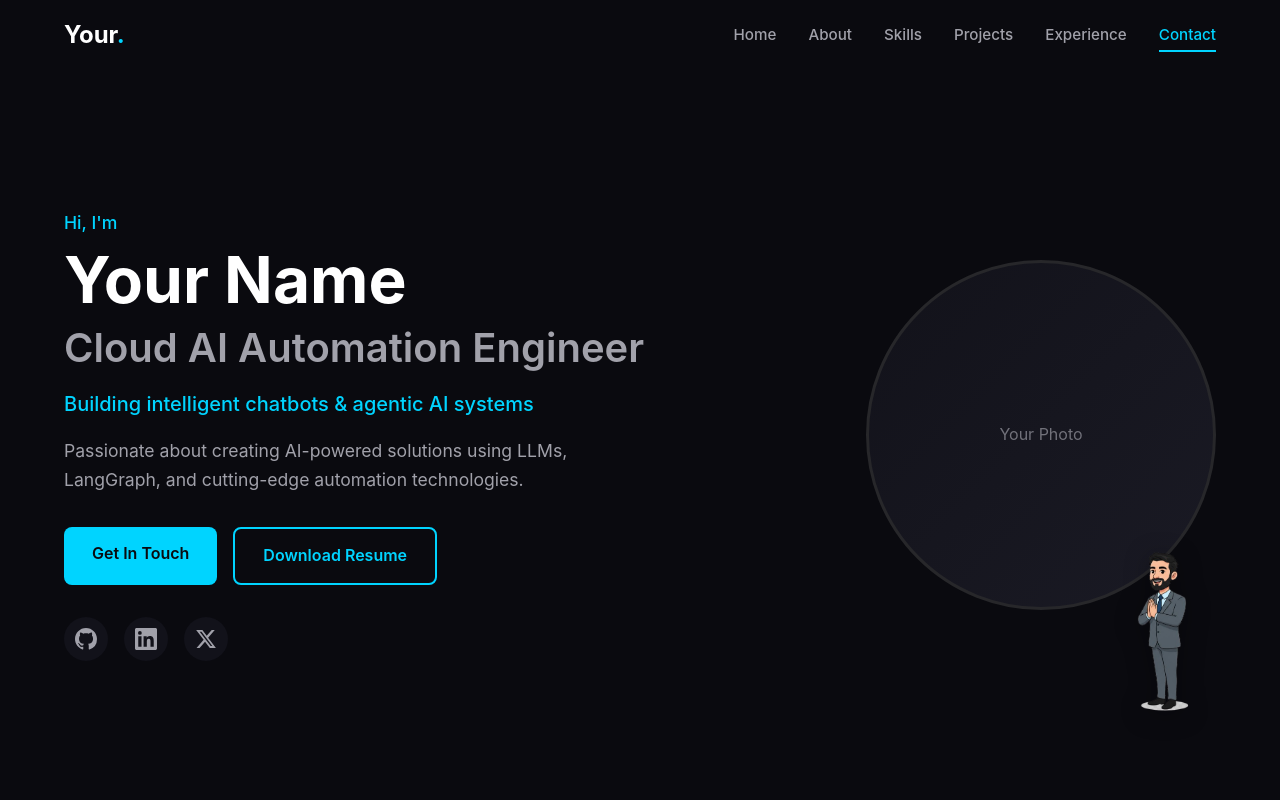
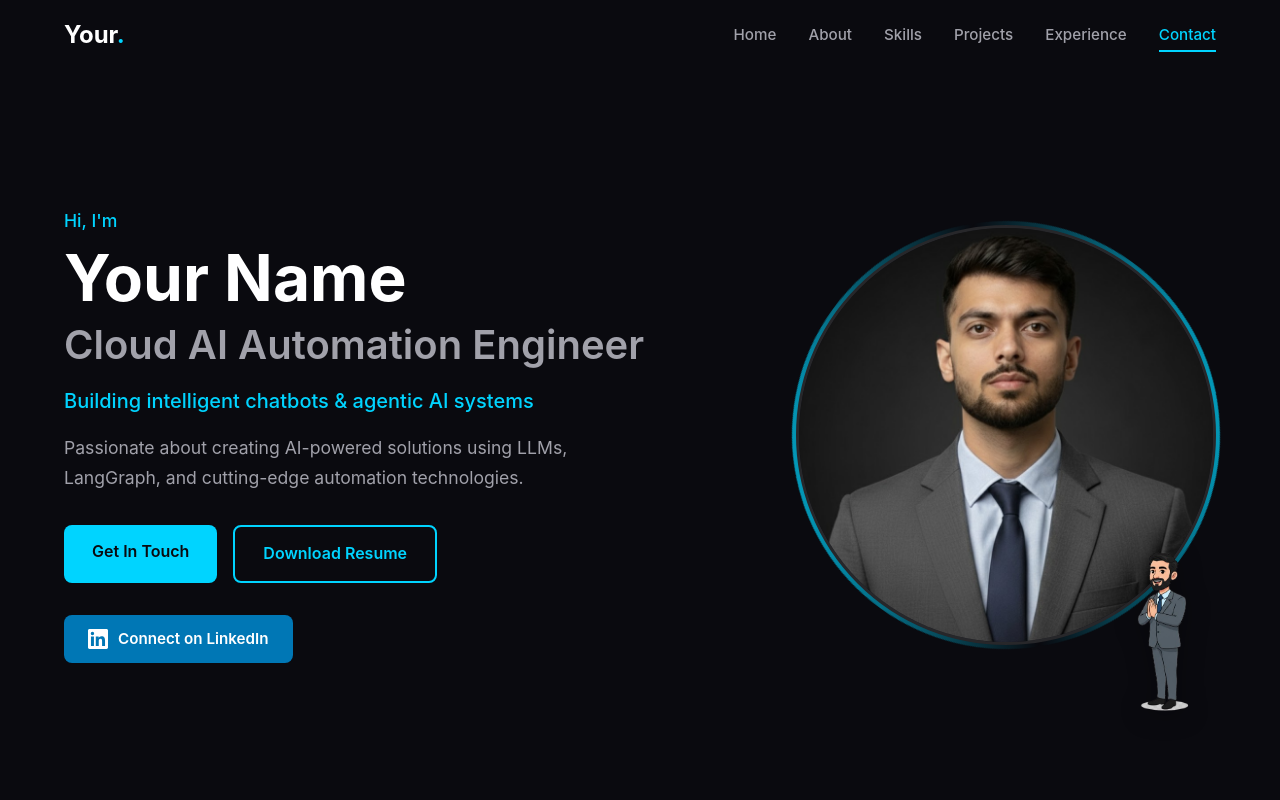
Before and after one commit to Ujjwal1178/Personal_Portfolio_With_React, a React (Vite) app in the folder Frontend/personalPortfolio/: page / in a window 1280 px wide. Shown: the top 800 px of the page. Built offline with nearby package versions, Linux system fonts and the light colour scheme.

Commit message:
Website all done now just we have to add project and personal details

```diff
--- a/Frontend/personalPortfolio/src/data/profile.js
+++ b/Frontend/personalPortfolio/src/data/profile.js
@@ -8,9 +8,7 @@ export const profile = {
   bio: "Passionate about creating AI-powered solutions using LLMs, LangGraph, and cutting-edge automation technologies.",
   resumeUrl: "/resume.pdf",
   social: {
-    github: "https://github.com/yourusername",
     linkedin: "https://linkedin.com/in/yourusername",
-    twitter: "https://twitter.com/yourusername",
   },
   about: {
     description: [
--- a/Frontend/personalPortfolio/src/sections/HeroSection/HeroSection.jsx
+++ b/Frontend/personalPortfolio/src/sections/HeroSection/HeroSection.jsx
@@ -1,5 +1,6 @@
 import { memo } from 'react';
 import { profile } from '../../data';
+import profileHero from '../../assets/profile-hero.png';
 import styles from './HeroSection.module.css';
 
 const HeroSection = memo(function HeroSection() {
@@ -28,53 +29,28 @@ const HeroSection = memo(function HeroSection() {
           </div>
 
           <div className={styles.social}>
-            {profile.social.github && (
-              <a
-                href={profile.social.github}
-                target="_blank"
-                rel="noopener noreferrer"
-                className={styles.socialLink}
-                aria-label="GitHub"
-              >
-                <svg viewBox="0 0 24 24" fill="currentColor" className={styles.icon}>
-                  <path d="M12 0C5.37 0 0 5.37 0 12c0 5.31 3.435 9.795 8.205 11.385.6.105.825-.255.825-.57 0-.285-.015-1.23-.015-2.235-3.015.555-3.795-.735-4.035-1.41-.135-.345-.72-1.41-1.23-1.695-.42-.225-1.02-.78-.015-.795.945-.015 1.62.87 1.845 1.23 1.08 1.815 2.805 1.305 3.495.99.105-.78.42-1.305.765-1.605-2.67-.3-5.46-1.335-5.46-5.925 0-1.305.465-2.385 1.23-3.225-.12-.3-.54-1.53.12-3.18 0 0 1.005-.315 3.3 1.23.96-.27 1.98-.405 3-.405s2.04.135 3 .405c2.295-1.56 3.3-1.23 3.3-1.23.66 1.65.24 2.88.12 3.18.765.84 1.23 1.905 1.23 3.225 0 4.605-2.805 5.625-5.475 5.925.435.375.81 1.095.81 2.22 0 1.605-.015 2.895-.015 3.3 0 .315.225.69.825.57A12.02 12.02 0 0024 12c0-6.63-5.37-12-12-12z"/>
-                </svg>
-              </a>
-            )}
             {profile.social.linkedin && (
               <a
                 href={profile.social.linkedin}
                 target="_blank"
                 rel="noopener noreferrer"
-                className={styles.socialLink}
-                aria-label="LinkedIn"
+                className={styles.linkedinBtn}
               >
                 <svg viewBox="0 0 24 24" fill="currentColor" className={styles.icon}>
                   <path d="M20.447 20.452h-3.554v-5.569c0-1.328-.027-3.037-1.852-3.037-1.853 0-2.136 1.445-2.136 2.939v5.667H9.351V9h3.414v1.561h.046c.477-.9 1.637-1.85 3.37-1.85 3.601 0 4.267 2.37 4.267 5.455v6.286zM5.337 7.433a2.062 2.062 0 01-2.063-2.065 2.064 2.064 0 112.063 2.065zm1.782 13.019H3.555V9h3.564v11.452zM22.225 0H1.771C.792 0 0 .774 0 1.729v20.542C0 23.227.792 24 1.771 24h20.451C23.2 24 24 23.227 24 22.271V1.729C24 .774 23.2 0 22.222 0h.003z"/>
                 </svg>
-              </a>
-            )}
-            {profile.social.twitter && (
-              <a
-                href={profile.social.twitter}
-                target="_blank"
-                rel="noopener noreferrer"
-                className={styles.socialLink}
-                aria-label="Twitter"
-              >
-                <svg viewBox="0 0 24 24" fill="currentColor" className={styles.icon}>
-                  <path d="M18.244 2.25h3.308l-7.227 8.26 8.502 11.24H16.17l-5.214-6.817L4.99 21.75H1.68l7.73-8.835L1.254 2.25H8.08l4.713 6.231zm-1.161 17.52h1.833L7.084 4.126H5.117z"/>
-                </svg>
+                <span>Connect on LinkedIn</span>
               </a>
             )}
           </div>
         </div>
 
         <div className={styles.imageWrapper}>
-          {/* Placeholder for profile image */}
-          <div className={styles.imagePlaceholder}>
-            <span className={styles.placeholderText}>Your Photo</span>
-          </div>
+          <img
+            src={profileHero}
+            alt={profile.name}
+            className={styles.profileImage}
+          />
         </div>
       </div>
 
--- a/Frontend/personalPortfolio/src/sections/HeroSection/HeroSection.module.css
+++ b/Frontend/personalPortfolio/src/sections/HeroSection/HeroSection.module.css
@@ -115,33 +115,32 @@
 
 /* ===== Social Links ===== */
 .social {
-  display: flex;
-  gap: 16px;
   animation: fadeInUp 0.6s ease 0.6s forwards;
   opacity: 0;
 }
 
-.socialLink {
-  display: flex;
+.linkedinBtn {
+  display: inline-flex;
   align-items: center;
-  justify-content: center;
-  width: 44px;
-  height: 44px;
-  border-radius: 50%;
-  background-color: var(--bg-secondary);
-  color: var(--text-secondary);
+  gap: 10px;
+  padding: 12px 24px;
+  background-color: #0077b5;
+  color: #fff;
+  font-size: 0.95rem;
+  font-weight: 600;
+  border-radius: 8px;
   transition: var(--transition-fast);
 }
 
-.socialLink:hover {
-  background-color: var(--accent-primary);
-  color: var(--bg-primary);
-  transform: translateY(-3px);
+.linkedinBtn:hover {
+  background-color: #005885;
+  transform: translateY(-2px);
+  box-shadow: 0 8px 25px rgba(0, 119, 181, 0.3);
 }
 
-.icon {
-  width: 22px;
-  height: 22px;
+.linkedinBtn .icon {
+  width: 20px;
+  height: 20px;
 }
 
 /* ===== Image ===== */
@@ -149,34 +148,27 @@
   flex-shrink: 0;
   animation: fadeIn 0.8s ease 0.4s forwards;
   opacity: 0;
+  position: relative;
 }
 
-.imagePlaceholder {
-  width: 350px;
-  height: 350px;
-  border-radius: 50%;
-  background: linear-gradient(135deg, var(--bg-secondary) 0%, var(--bg-tertiary) 100%);
-  border: 3px solid var(--border-color);
-  display: flex;
-  align-items: center;
-  justify-content: center;
-  position: relative;
-  overflow: hidden;
-}
-
-.imagePlaceholder::before {
+.imageWrapper::before {
   content: '';
   position: absolute;
-  inset: -3px;
+  inset: -4px;
   border-radius: 50%;
   background: linear-gradient(135deg, var(--accent-primary), transparent, var(--accent-primary));
   z-index: -1;
   animation: rotate 8s linear infinite;
 }
 
-.placeholderText {
-  color: var(--text-muted);
-  font-size: 1rem;
+.profileImage {
+  width: 420px;
+  height: 420px;
+  border-radius: 50%;
+  object-fit: cover;
+  object-position: center top;
+  border: 3px solid var(--border-color);
+  background-color: var(--bg-secondary);
 }
 
 /* ===== Scroll Indicator ===== */
@@ -282,9 +274,9 @@
     justify-content: center;
   }
 
-  .imagePlaceholder {
-    width: 280px;
-    height: 280px;
+  .profileImage {
+    width: 320px;
+    height: 320px;
   }
 
   .scrollIndicator {
@@ -302,8 +294,8 @@
     width: 100%;
   }
 
-  .imagePlaceholder {
-    width: 220px;
-    height: 220px;
+  .profileImage {
+    width: 250px;
+    height: 250px;
   }
 }
```
